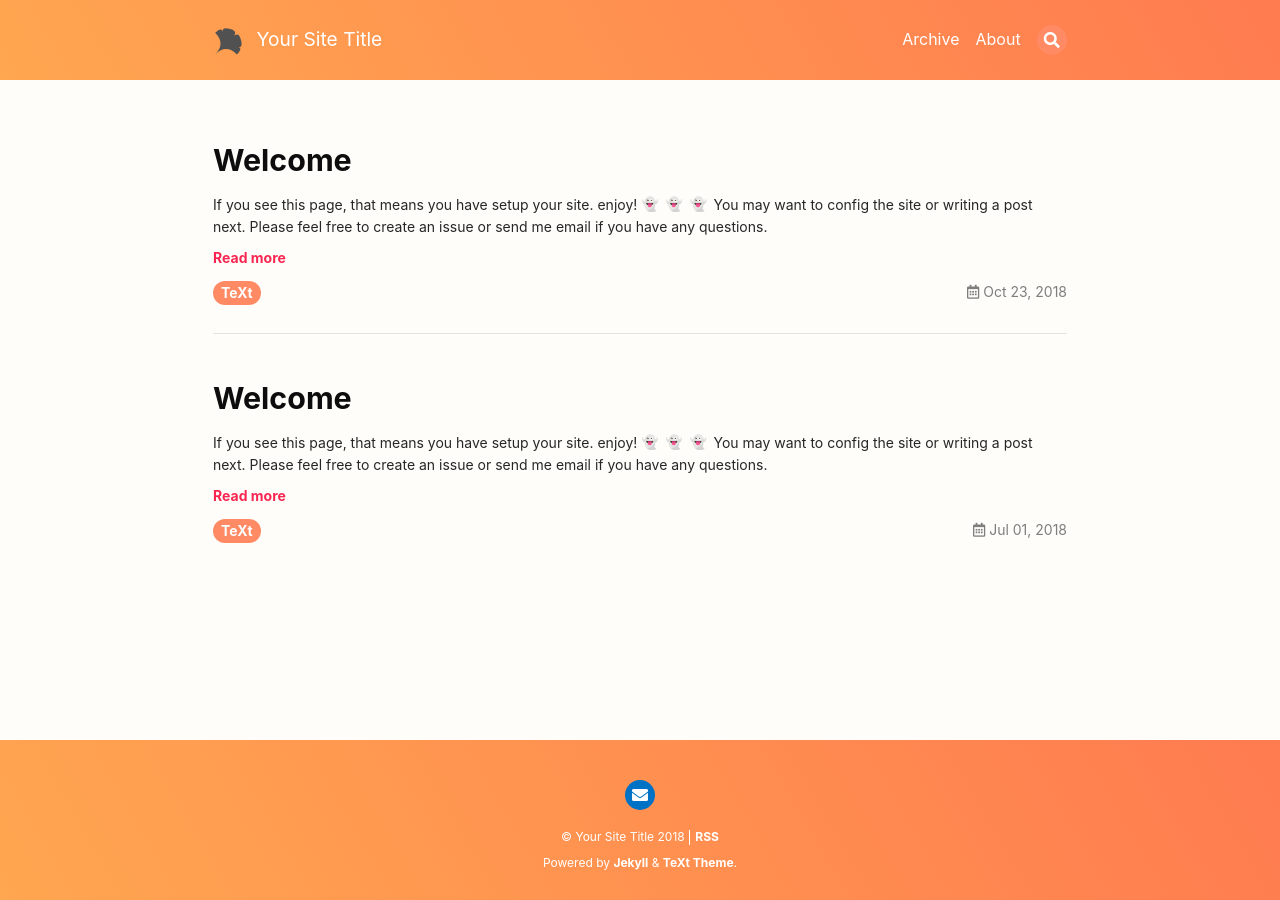
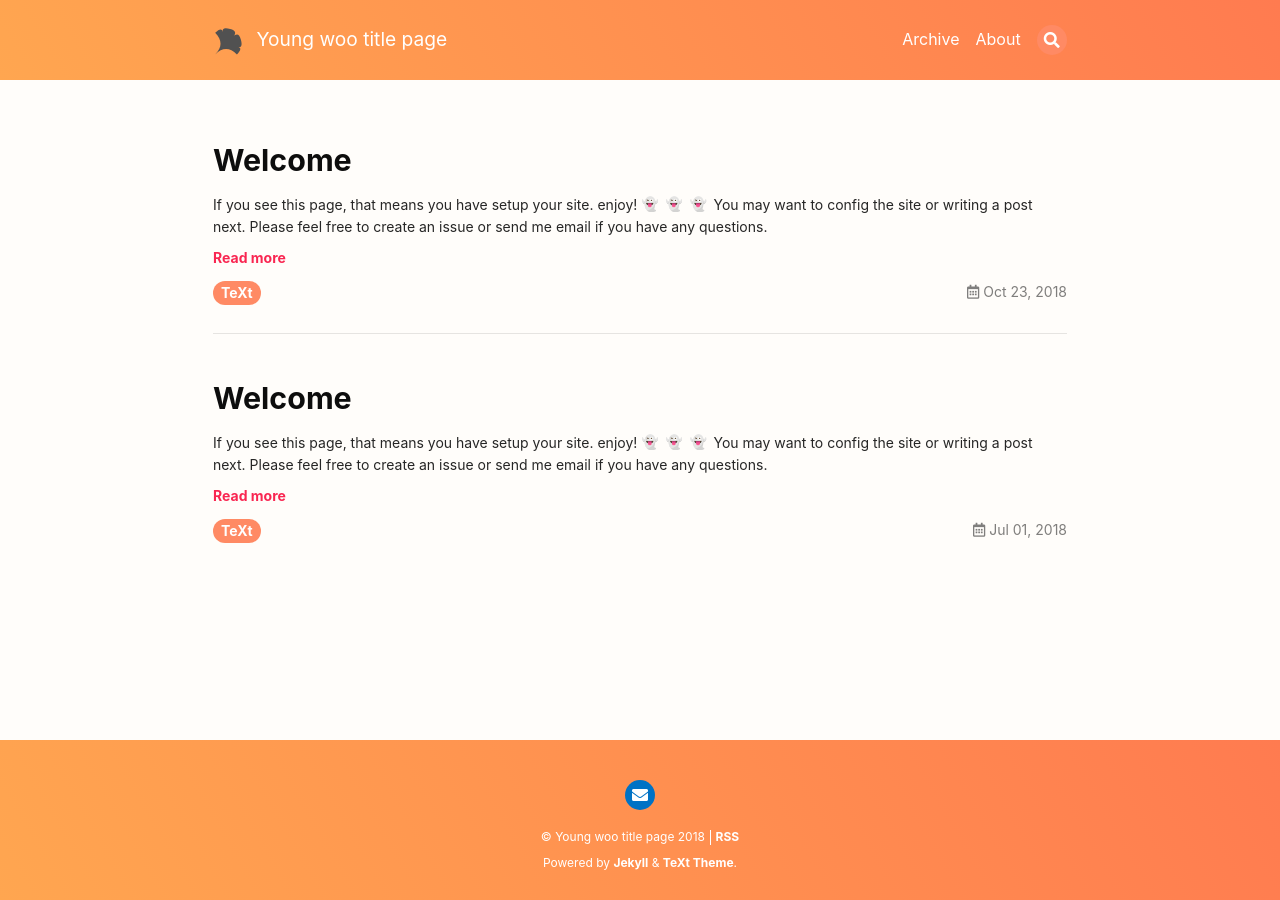
Before and after one commit to dudndp6/dudndp6.github.io, a Jekyll site: the page built from index.html, in a window 1280 px wide. Built offline with Jekyll 4.4.1, drawn with Linux system fonts in a browser that asks for light colours; nearby versions of some CDN libraries; emoji names are drawn with the system emoji font; the list of posts is cut into pages by our own code.

Commit message:
Update _config.yml

```diff
--- a/_config.yml
+++ b/_config.yml
@@ -17,10 +17,10 @@
 ## => Site Settings
 ##############################
 text_skin: orange # "default" (default), "dark", "forest", "ocean", "chocolate", "orange"
-highlight_theme: default # "default" (default), "tomorrow", "tomorrow-night", "tomorrow-night-eighties", "tomorrow-night-blue", "tomorrow-night-bright"
+highlight_theme: tomorrow # "default" (default), "tomorrow", "tomorrow-night", "tomorrow-night-eighties", "tomorrow-night-blue", "tomorrow-night-bright"
 url     : # the base hostname & protocol for your site e.g. https://www.someone.com
 baseurl : # does not include hostname
-title   : Your Site Title
+title   : Young woo title page
 description: > # this means to ignore newlines until "Language & timezone"
   Your Site Description
 
```
